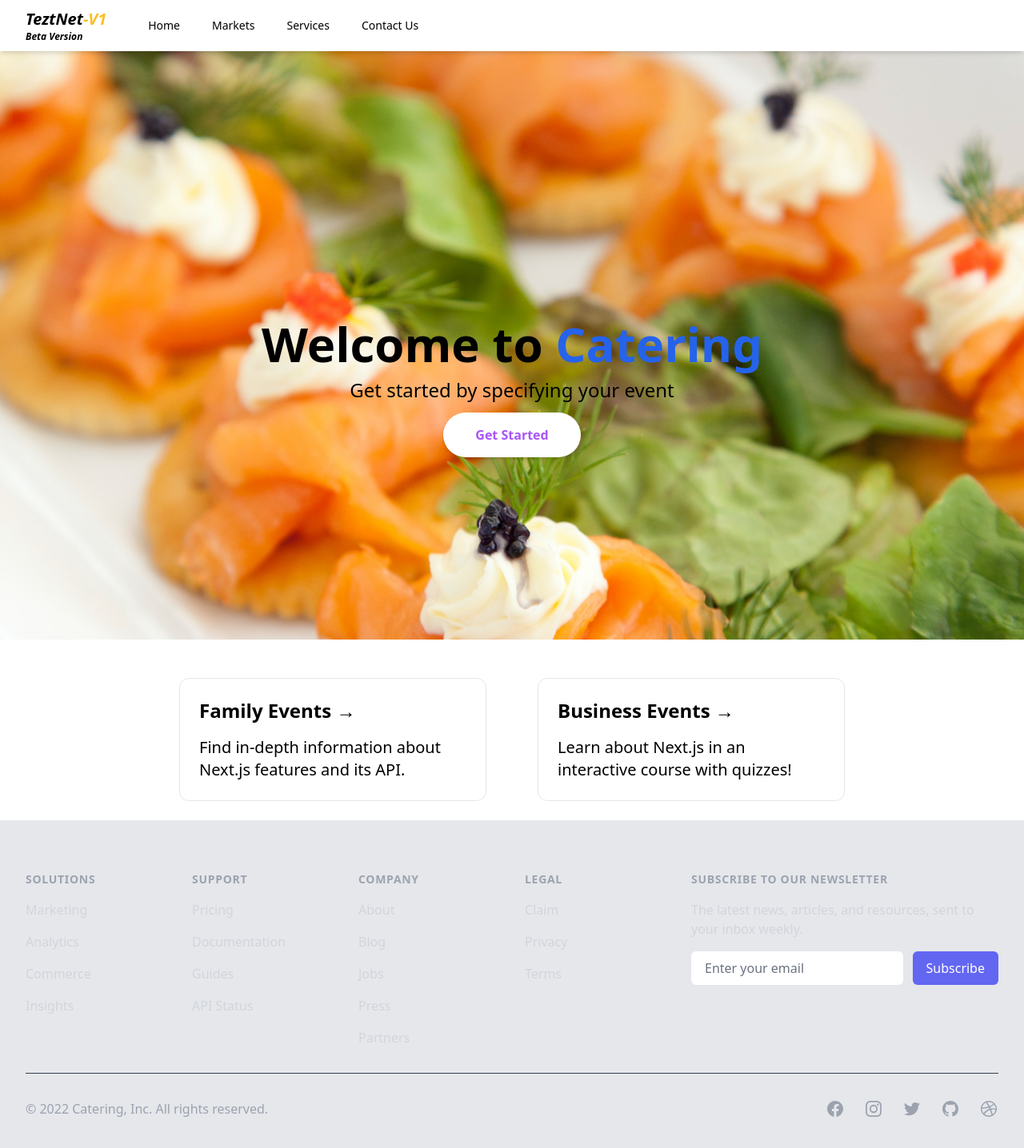
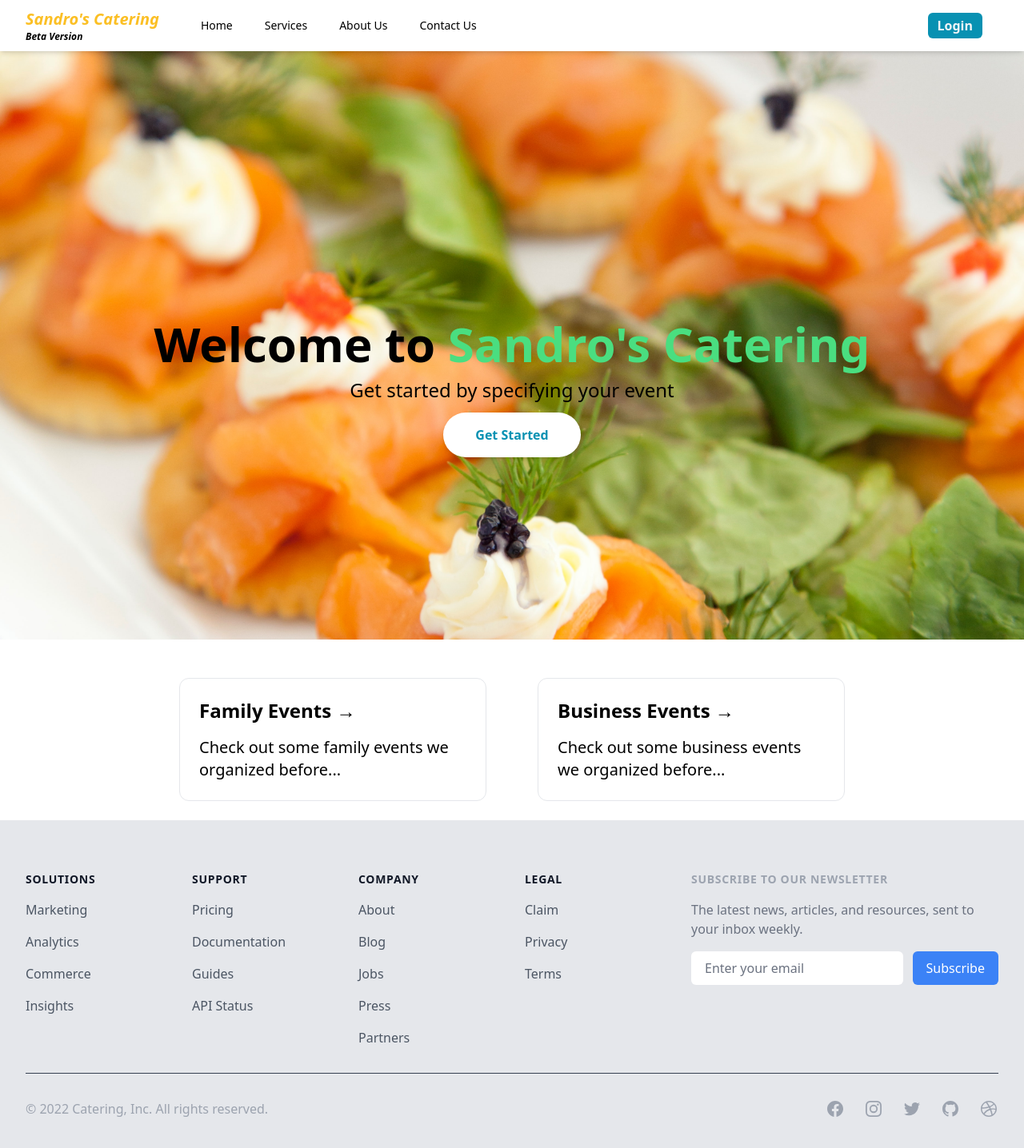
Before and after one commit to lorenzosyku/catering-app, a Next.js app: page / in a window 1280 px wide. Shown: the top 1436 px of the page at 80% size. Built offline with nearby package versions, Linux system fonts and the light colour scheme.

Commit message:
restructuring

```diff
--- /dev/null
+++ b/components/AboutUs.jsx
@@ -0,0 +1,11 @@
+import React from 'react'
+
+function AboutUs() {
+  return (
+    <div>
+
+    </div>
+  )
+}
+
+export default AboutUs
--- a/components/Banner.jsx
+++ b/components/Banner.jsx
@@ -12,14 +12,11 @@ function Banner() {
       />
       <div className="absolute top-1/2 w-full text-center">
         <h1 className="text-6xl font-bold">
-          Welcome to{" "}
-          <a className="text-blue-600" href="https://nextjs.org">
-            Catering
-          </a>
+          Welcome to <span className="text-green-400">Sandro's Catering</span>
         </h1>
 
         <p className="mt-3 text-2xl">Get started by specifying your event </p>
-        <button className="text-purple-500 bg-white px-10 py-4 shadow-md rounded-full font-bold my-3 cursor-pointer hover:shadow-xl active:scale-90 transition duration-150">
+        <button className="text-cyan-600 bg-white px-10 py-4 shadow-md rounded-full font-bold my-3 cursor-pointer hover:shadow-xl active:scale-90 transition duration-150">
           Get Started
         </button>
       </div>
--- a/components/Footer.jsx
+++ b/components/Footer.jsx
@@ -98,7 +98,7 @@ function Footer() {
           <div className="grid grid-cols-2 gap-8 xl:col-span-2">
             <div className="md:grid md:grid-cols-2 md:gap-8">
               <div>
-                <h3 className="text-sm font-semibold text-gray-400 tracking-wider uppercase">
+                <h3 className="text-sm font-semibold text-gray-900 tracking-wider uppercase">
                   Solutions
                 </h3>
                 <ul role="list" className="mt-4 space-y-4">
@@ -106,7 +106,7 @@ function Footer() {
                     <li key={item.name}>
                       <a
                         href={item.href}
-                        className="text-base text-gray-300 hover:text-white"
+                        className="text-base text-gray-600 hover:text-white"
                       >
                         {item.name}
                       </a>
@@ -115,7 +115,7 @@ function Footer() {
                 </ul>
               </div>
               <div className="mt-12 md:mt-0">
-                <h3 className="text-sm font-semibold text-gray-400 tracking-wider uppercase">
+                <h3 className="text-sm font-semibold text-gray-900 tracking-wider uppercase">
                   Support
                 </h3>
                 <ul role="list" className="mt-4 space-y-4">
@@ -123,7 +123,7 @@ function Footer() {
                     <li key={item.name}>
                       <a
                         href={item.href}
-                        className="text-base text-gray-300 hover:text-white"
+                        className="text-base text-gray-600 hover:text-white"
                       >
                         {item.name}
                       </a>
@@ -134,7 +134,7 @@ function Footer() {
             </div>
             <div className="md:grid md:grid-cols-2 md:gap-8">
               <div>
-                <h3 className="text-sm font-semibold text-gray-400 tracking-wider uppercase">
+                <h3 className="text-sm font-semibold text-gray-900 tracking-wider uppercase">
                   Company
                 </h3>
                 <ul role="list" className="mt-4 space-y-4">
@@ -142,7 +142,7 @@ function Footer() {
                     <li key={item.name}>
                       <a
                         href={item.href}
-                        className="text-base text-gray-300 hover:text-white"
+                        className="text-base text-gray-600 hover:text-white"
                       >
                         {item.name}
                       </a>
@@ -151,7 +151,7 @@ function Footer() {
                 </ul>
               </div>
               <div className="mt-12 md:mt-0">
-                <h3 className="text-sm font-semibold text-gray-400 tracking-wider uppercase">
+                <h3 className="text-sm font-semibold text-gray-900 tracking-wider uppercase">
                   Legal
                 </h3>
                 <ul role="list" className="mt-4 space-y-4">
@@ -159,7 +159,7 @@ function Footer() {
                     <li key={item.name}>
                       <a
                         href={item.href}
-                        className="text-base text-gray-300 hover:text-white"
+                        className="text-base text-gray-600 hover:text-white"
                       >
                         {item.name}
                       </a>
@@ -173,7 +173,7 @@ function Footer() {
             <h3 className="text-sm font-semibold text-gray-400 tracking-wider uppercase">
               Subscribe to our newsletter
             </h3>
-            <p className="mt-4 text-base text-gray-300">
+            <p className="mt-4 text-base text-gray-500">
               The latest news, articles, and resources, sent to your inbox
               weekly.
             </p>
@@ -193,7 +193,7 @@ function Footer() {
               <div className="mt-3 rounded-md sm:mt-0 sm:ml-3 sm:flex-shrink-0">
                 <button
                   type="submit"
-                  className="w-full bg-indigo-500 border border-transparent rounded-md py-2 px-4 flex items-center justify-center text-base font-medium text-white hover:bg-indigo-600 focus:outline-none focus:ring-2 focus:ring-offset-2 focus:ring-offset-gray-800 focus:ring-indigo-500"
+                  className="w-full bg-blue-500 border border-transparent rounded-md py-2 px-4 flex items-center justify-center text-base font-medium text-white hover:bg-blue-600 focus:outline-none focus:ring-2 focus:ring-offset-2 focus:ring-offset-gray-800 focus:ring-blue-500"
                 >
                   Subscribe
                 </button>
--- a/components/Navbar.jsx
+++ b/components/Navbar.jsx
@@ -11,7 +11,7 @@ function Header() {
           <div className="flex justify-center items-center">
             <div className="flex-shrink-0">
               <h2 className="font-poppins text-xl text-shade-lightblue italic font-semibold">
-                TeztNet<span className="text-amber-400">-V1</span>
+                <span className="text-amber-400">Sandro's Catering</span>
               </h2>
               <h4 className="italic font-poppins font-semibold text-xs">
                 Beta Version
@@ -23,10 +23,10 @@ function Header() {
                   <li className="cursor-pointer">Home</li>
                 </div>
                 <div className=" hover:bg-gray-300 px-3 py-2 rounded-md text-sm font-medium">
-                  <li className="cursor-pointer">Markets</li>
+                  <li className="cursor-pointer">Services</li>
                 </div>
                 <div className=" hover:bg-gray-300 px-3 py-2 rounded-md text-sm font-medium">
-                  <li className="cursor-pointer">Services</li>
+                  <li className="cursor-pointer">About Us</li>
                 </div>
 
                 <div className=" hover:bg-gray-300 px-3 py-2 rounded-md text-sm font-medium">
@@ -36,7 +36,7 @@ function Header() {
             </div>
           </div>
           <div className="hidden md:flex">
-            <button className="cursor-pointer font-semibold bg-shade-lightblue px-3 mx-5 py-1 text-white hover:bg-shade-darkgrayblue rounded-md">
+            <button className="cursor-pointer font-semibold bg-shade-lightblue px-3 mx-5 py-1 bg-cyan-600 text-gray-100 hover:bg-cyan-700 rounded-md">
               Login
             </button>
           </div>
@@ -50,9 +50,9 @@ function Header() {
             >
               <span className="sr-only">Open main menu</span>
               {!isOpen ? (
-                <MenuIcon className="h-5 w-5 " />
+                <MenuIcon className="h-5 w-5 text-gray-800" />
               ) : (
-                <XIcon className="h-5 w-5 " />
+                <XIcon className="h-5 w-5 text-gray-800" />
               )}
             </button>
           </div>
@@ -78,12 +78,12 @@ function Header() {
               </div>
               <div>
                 <li className="cursor-pointer hover:bg-gray-300 px-3 py-2 rounded-md text-sm font-medium">
-                  Markets
+                  Services
                 </li>
               </div>
               <div>
                 <li className="cursor-pointer hover:bg-gray-300 px-3 py-2 rounded-md text-sm font-medium">
-                  Services
+                  About Us
                 </li>
               </div>
 
@@ -94,7 +94,7 @@ function Header() {
               </div>
 
               <div className="">
-                <button className="cursor-pointer font-semibold bg-shade-lightblue px-3 mx-3 py-1 my-4 text-white hover:bg-blue-400 rounded-sm">
+                <button className="cursor-pointer font-semibold bg-shade-lightblue px-3 mx-3 py-1 my-4 text-white bg-blue-400 hover:bg-blue-400 rounded-sm">
                   Login
                 </button>
               </div>
--- /dev/null
+++ b/components/Services.jsx
@@ -0,0 +1,29 @@
+import React from "react";
+
+function Services() {
+  return (
+    <div className="my-6 flex max-w-4xl flex-wrap items-center justify-around sm:w-full">
+      <a
+        href="https://nextjs.org/docs"
+        className="mt-6 w-96 rounded-xl border p-6 text-left hover:text-blue-600 focus:text-blue-600"
+      >
+        <h3 className="text-2xl font-bold">Family Events &rarr;</h3>
+        <p className="mt-4 text-xl">
+          Check out some family events we organized before...
+        </p>
+      </a>
+
+      <a
+        href="https://nextjs.org/learn"
+        className="mt-6 w-96 rounded-xl border p-6 text-left hover:text-blue-600 focus:text-blue-600"
+      >
+        <h3 className="text-2xl font-bold">Business Events &rarr;</h3>
+        <p className="mt-4 text-xl">
+          Check out some business events we organized before...
+        </p>
+      </a>
+    </div>
+  );
+}
+
+export default Services;
--- a/pages/index.tsx
+++ b/pages/index.tsx
@@ -1,9 +1,10 @@
 import type { NextPage } from "next";
 import Head from "next/head";
-import Navbar from "../components/Navbar"
+import Navbar from "../components/Navbar";
 import React from "react";
 import Footer from "../components/Footer";
 import Banner from "../components/Banner";
+import Services from "../components/Services";
 
 const Home: NextPage = () => {
   return (
@@ -15,28 +16,7 @@ const Home: NextPage = () => {
       <Navbar />
       <main className="flex w-full flex-1 flex-col items-center justify-center text-center">
         <Banner />
-
-        <div className="my-6 flex max-w-4xl flex-wrap items-center justify-around sm:w-full">
-          <a
-            href="https://nextjs.org/docs"
-            className="mt-6 w-96 rounded-xl border p-6 text-left hover:text-blue-600 focus:text-blue-600"
-          >
-            <h3 className="text-2xl font-bold">Family Events &rarr;</h3>
-            <p className="mt-4 text-xl">
-              Find in-depth information about Next.js features and its API.
-            </p>
-          </a>
-
-          <a
-            href="https://nextjs.org/learn"
-            className="mt-6 w-96 rounded-xl border p-6 text-left hover:text-blue-600 focus:text-blue-600"
-          >
-            <h3 className="text-2xl font-bold">Business Events &rarr;</h3>
-            <p className="mt-4 text-xl">
-              Learn about Next.js in an interactive course with quizzes!
-            </p>
-          </a>
-        </div>
+        <Services />
       </main>
 
       <Footer />
```
